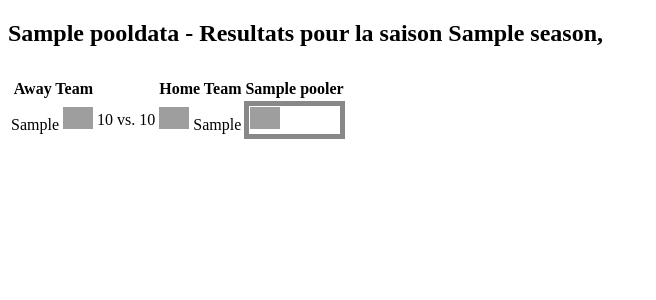
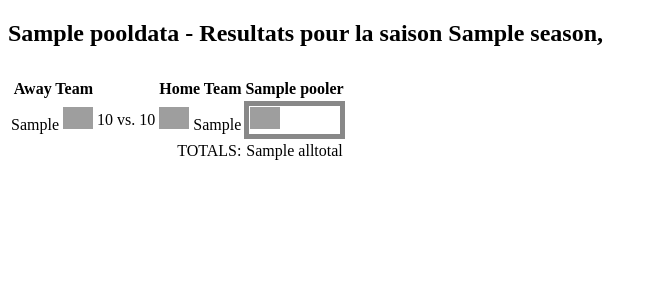
Before and after one commit to Brochu/Grebball, a Flask app: template GrebFlask/templates/home.html in a window 1280 px wide. Shown: the top 300 px of the page, without its empty margins (0-656 px from the left). Run offline with Flask 2, Linux system fonts and the light colour scheme; the template is opened without the code that fills it: most values are stand-ins (such as "Sample title", 1, 10 or a date in 2020); grey boxes are pictures that could not be loaded.

Commit message:
Show the totals at the bottom of the home screen

```diff
--- a/GrebFlask/templates/home.html
+++ b/GrebFlask/templates/home.html
@@ -20,7 +20,7 @@
                     <th>{{ pooler['name'] }}</th>
                 {% endfor %}
             </tr>
-        {% for match in weekdata %}
+            {% for match in weekdata %}
             <tr>
                 <td style="text-align:right">
                     {{ match['strAwayTeam'] }}
@@ -51,7 +51,14 @@
                     </td>
                 {% endfor %}
             </tr>
-        {% endfor %}
+            {% endfor %}
+            <tr>
+                <td colspan=5 style="text-align:right">TOTALS: </td>
+
+                {% for pooler in poolers %}
+                <td style="text-align:center">{{ alltotals[ pooler['_id'] ] }}</td>
+                {% endfor %}
+            </tr>
         </table>
     </body>
 </html>
```
